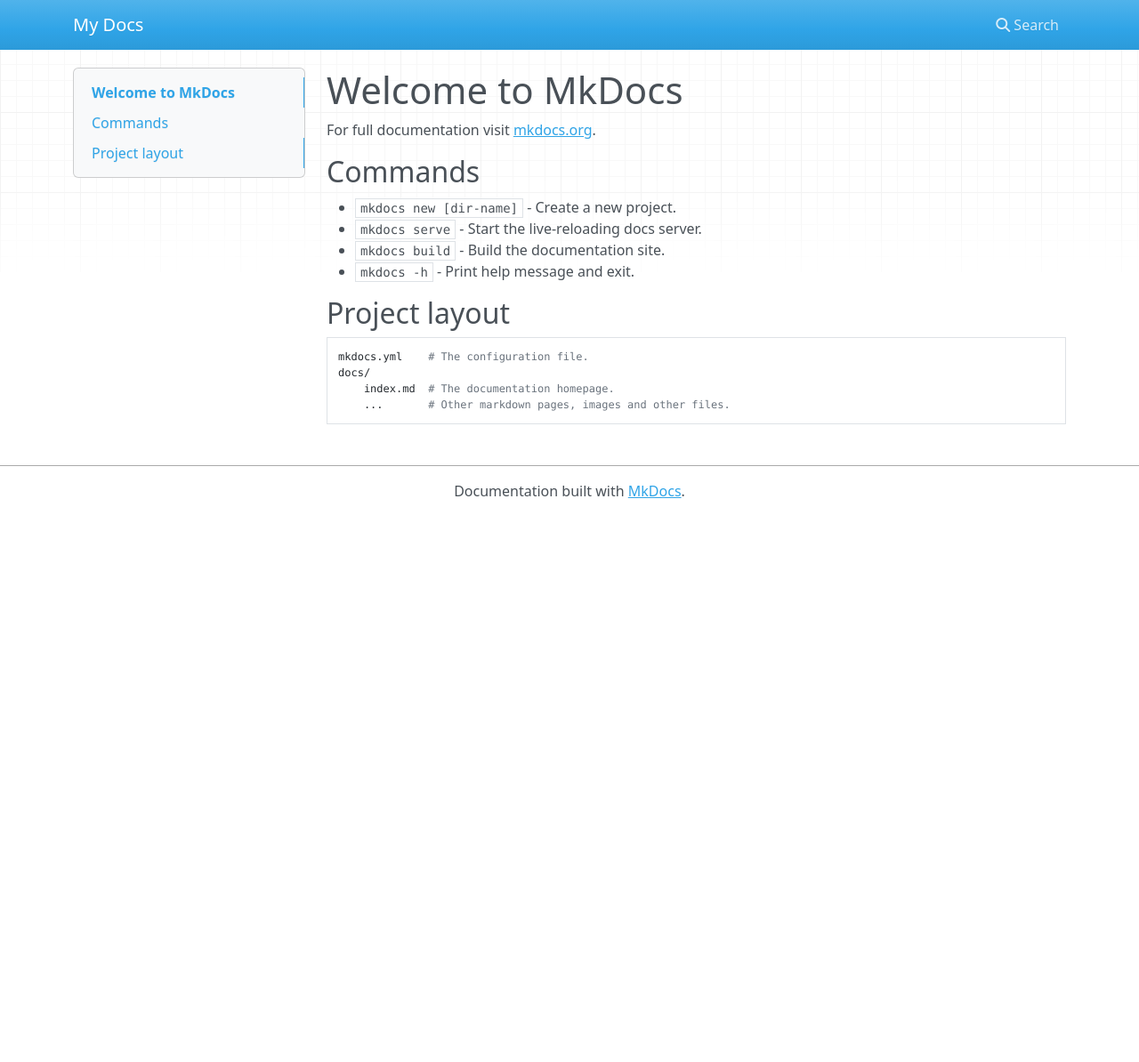
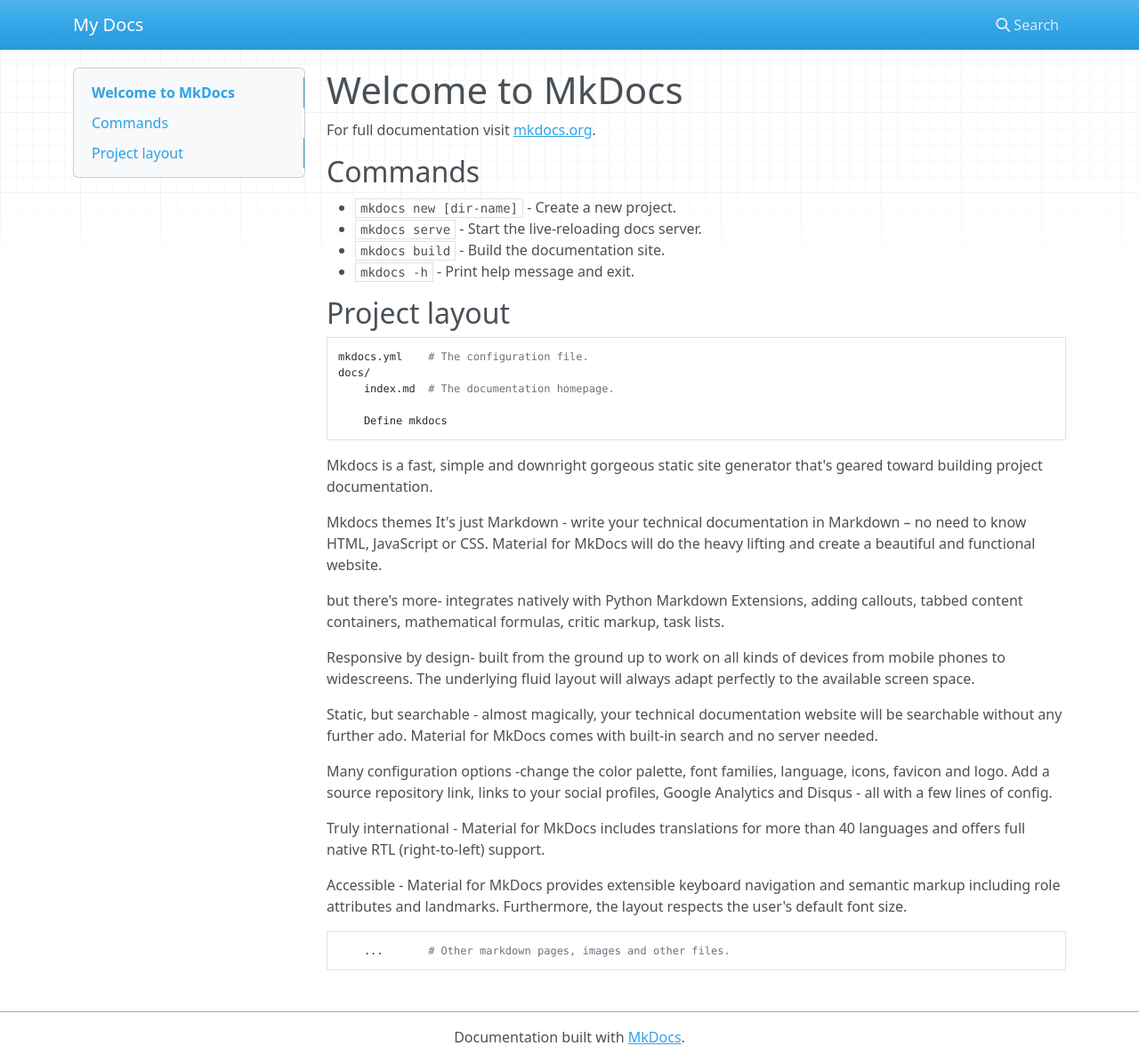
Before and after one commit to Mercy021/mkdocs, an MkDocs documentation site: the page built from docs/index.md, in a window 1280 px wide and 1194 px high. Shown: the whole window at 89% size. Built offline with MkDocs 1.6.1, drawn with Linux system fonts in a browser that asks for light colours; nearby versions of some CDN libraries.

Commit message:
first commit

```diff
--- a/docs/index.md
+++ b/docs/index.md
@@ -14,4 +14,24 @@ For full documentation visit [mkdocs.org](https://www.mkdocs.org).
     mkdocs.yml    # The configuration file.
     docs/
         index.md  # The documentation homepage.
+
+        Define mkdocs
+Mkdocs is a fast, simple and downright gorgeous static site generator that's geared toward building project documentation.
+
+Mkdocs themes
+It's just Markdown - write your technical documentation in Markdown – no need to know HTML, JavaScript or CSS. Material for MkDocs will do the heavy lifting and create a beautiful and functional website.
+
+ but there's more- integrates natively with Python Markdown Extensions, adding callouts, tabbed content containers, mathematical formulas, critic markup, task lists.
+
+Responsive by design- built from the ground up to work on all kinds of devices  from mobile phones to widescreens. The underlying fluid layout will always adapt perfectly to the available screen space.
+
+Static, but searchable - almost magically, your technical documentation website will be searchable without any further ado. Material for MkDocs comes with built-in search and no server needed.
+
+Many configuration options -change the color palette, font families, language, icons, favicon and logo. Add a source repository link, links to your social profiles, Google Analytics and Disqus - all with a few lines of config.
+
+Truly international - Material for MkDocs includes translations for more than 40 languages and offers full native RTL (right-to-left) support.
+
+Accessible - Material for MkDocs provides extensible keyboard navigation and semantic markup including role attributes and landmarks. Furthermore, the layout respects the user's default font size.
+
+
         ...       # Other markdown pages, images and other files.
```
